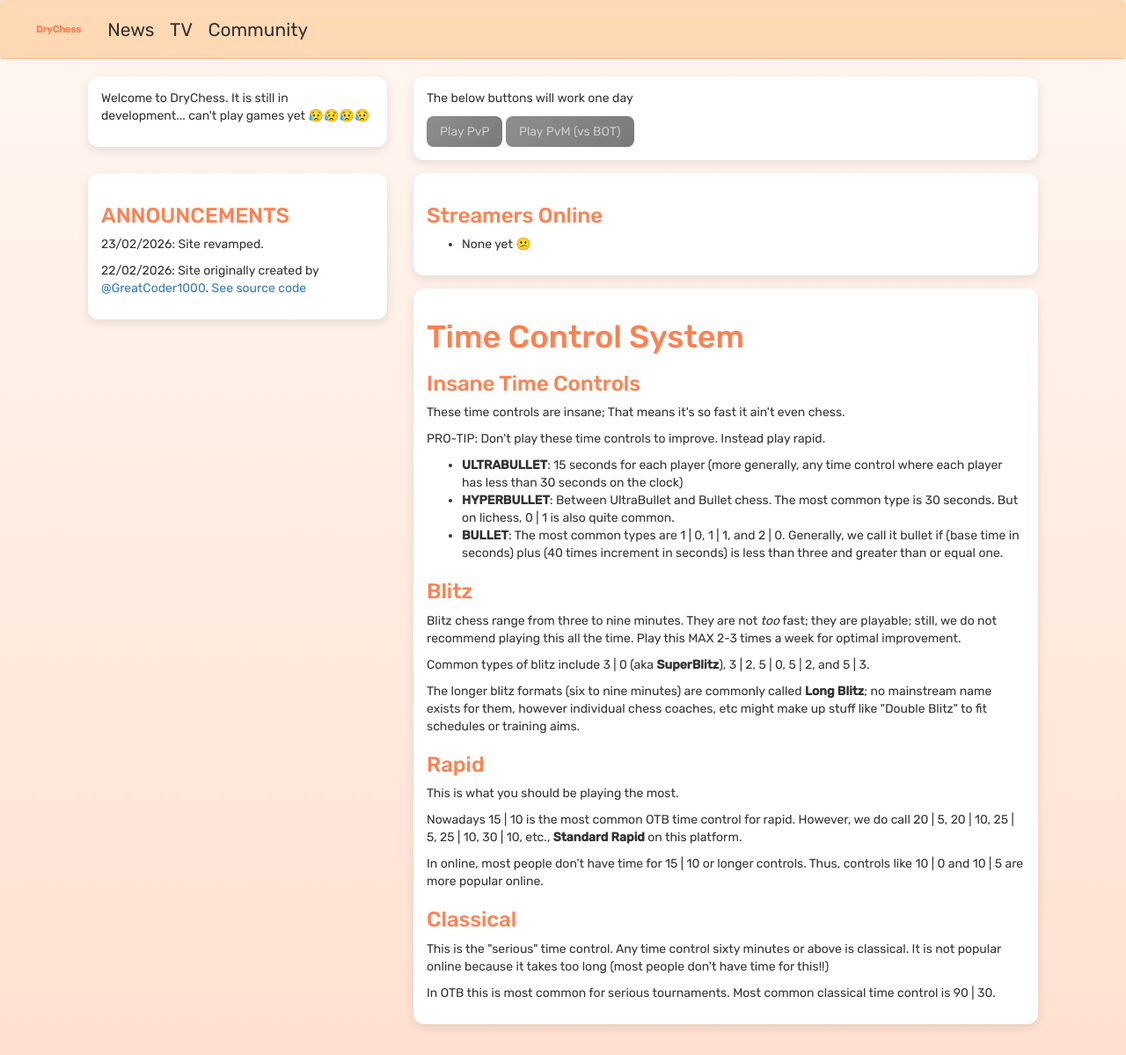
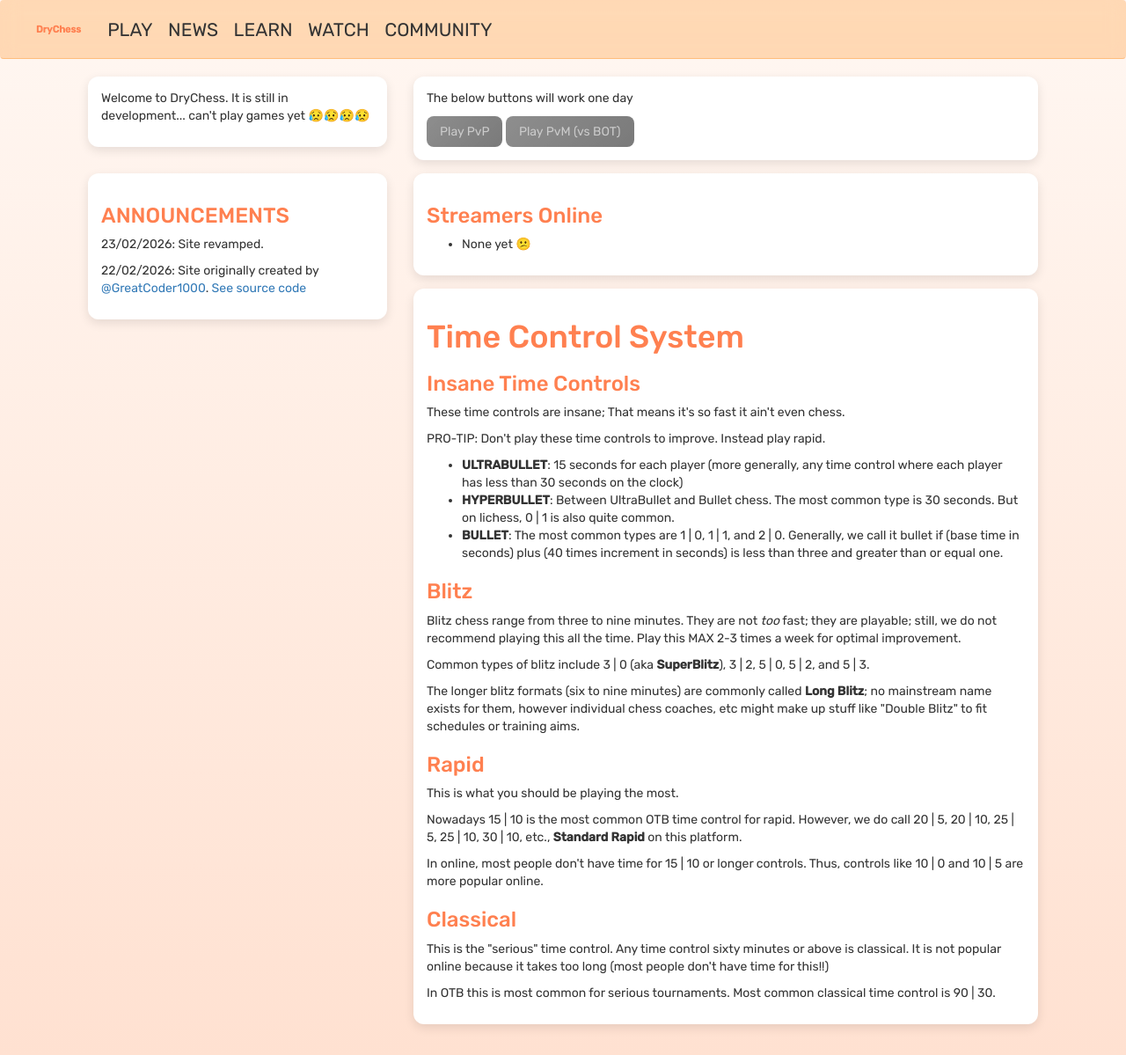
Before and after one commit to GreatCoder1000/drychess, a Jekyll site: the page built from index.html, in a window 1280 px wide. Shown: the whole page at 88% size. Built offline with Jekyll 4.4.1, drawn with Linux system fonts in a browser that asks for light colours.

Commit message:
Renew links

```diff
--- a/_layouts/default.html
+++ b/_layouts/default.html
@@ -24,9 +24,11 @@
         </a>
 
         <ul class="navbar-nav">
-            <li class="nav-item"><a class="nav-link" href="{{ '/news.html' | relative_url }}">News</a></li>
-            <li class="nav-item"><a class="nav-link" href="{{ '/tv.html' | relative_url }}">TV</a></li>
-            <li class="nav-item"><a class="nav-link" href="{{ '/community.html' | relative_url }}">Community</a></li>
+            <li class="nav-item"><a class="nav-link" href="{{ '/play.html' | relative_url }}">PLAY</a></li>
+            <li class="nav-item"><a class="nav-link" href="{{ '/news.html' | relative_url }}">NEWS</a></li>
+            <li class="nav-item"><a class="nav-link" href="{{ '/learn.html' | relative_url }}">LEARN</a></li>
+            <li class="nav-item"><a class="nav-link" href="{{ '/watch.html' | relative_url }}">WATCH</a></li>
+            <li class="nav-item"><a class="nav-link" href="{{ '/community.html' | relative_url }}">COMMUNITY</a></li>
         </ul>
     </nav>
 
```
